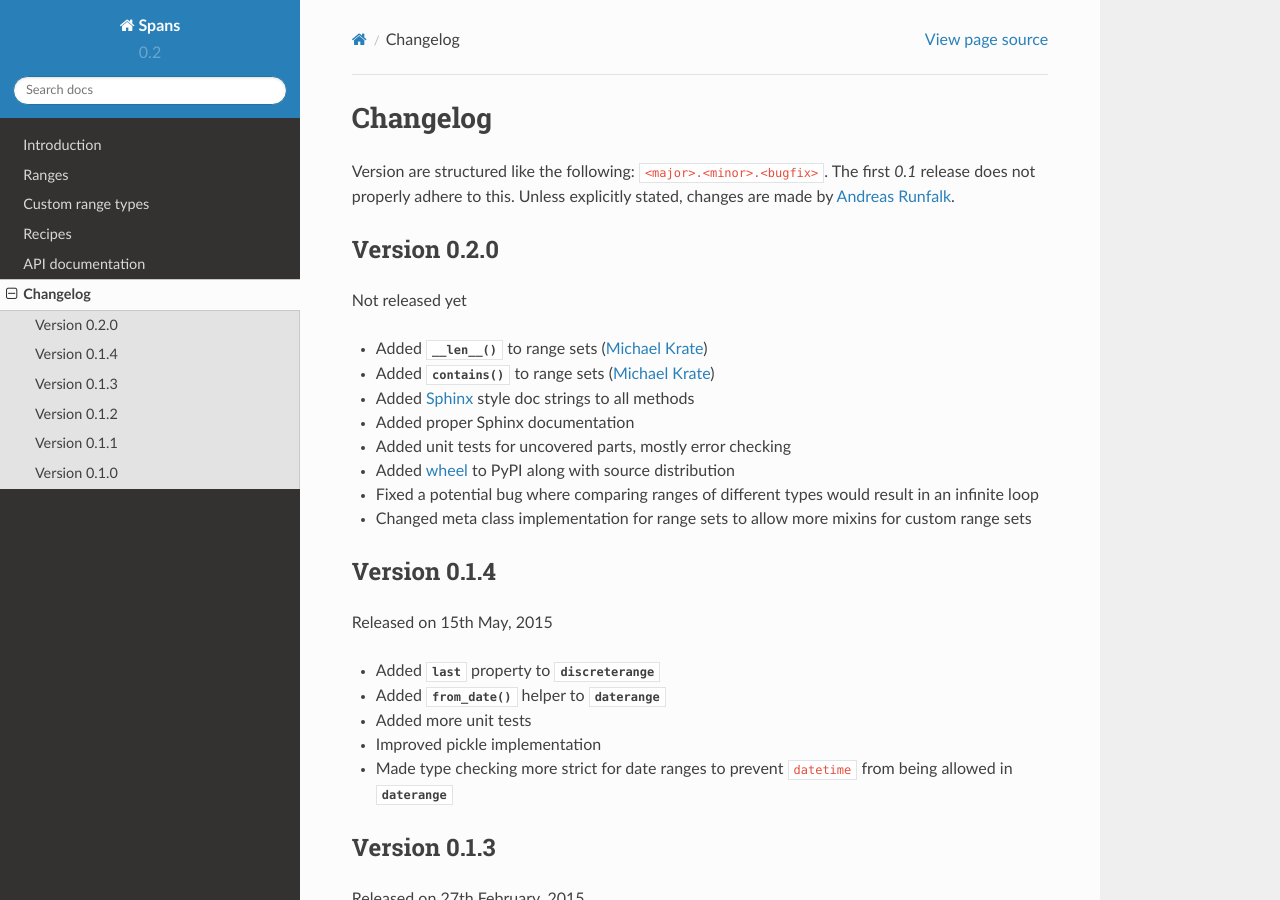
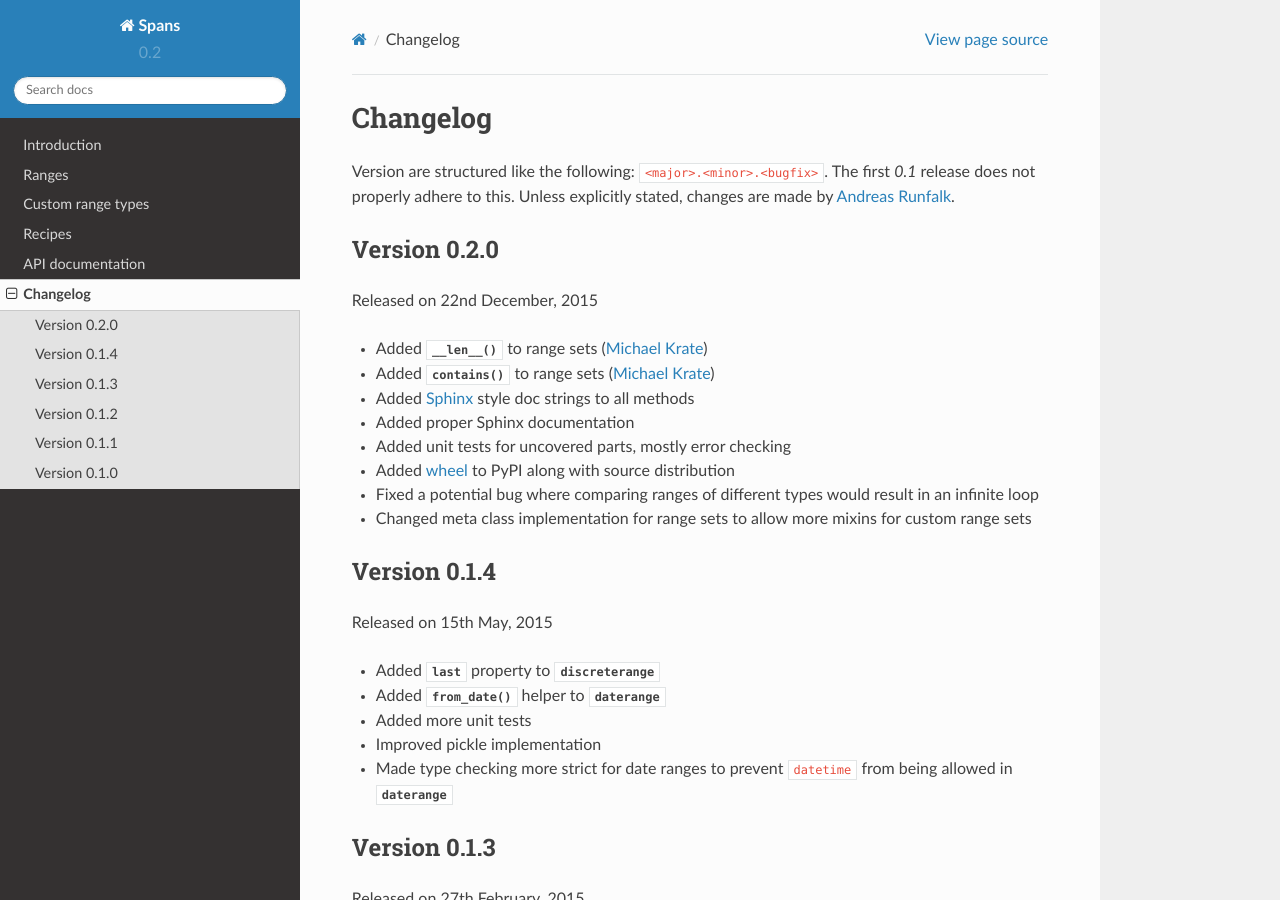
Before and after one commit to runfalk/spans, a Sphinx documentation site: the page built from doc/changelog.rst, in a window 1280 px wide and 900 px high. Built offline with Sphinx 7.4.7 and the Read the Docs theme 2.0.0, drawn with Linux system fonts in a browser that asks for light colours.

Commit message:
Modified changelog to reflect release date

```diff
--- a/doc/changelog.rst
+++ b/doc/changelog.rst
@@ -6,7 +6,7 @@ changes are made by `Andreas Runfalk <https://github.com/runfalk>`_.
 
 Version 0.2.0
 -------------
-Not released yet
+Released on 22nd December, 2015
 
 - Added :meth:`~spans.settypes.rangeset.__len__` to range sets
   (`Michael Krate <https://github.com/der-michik>`_)
```
